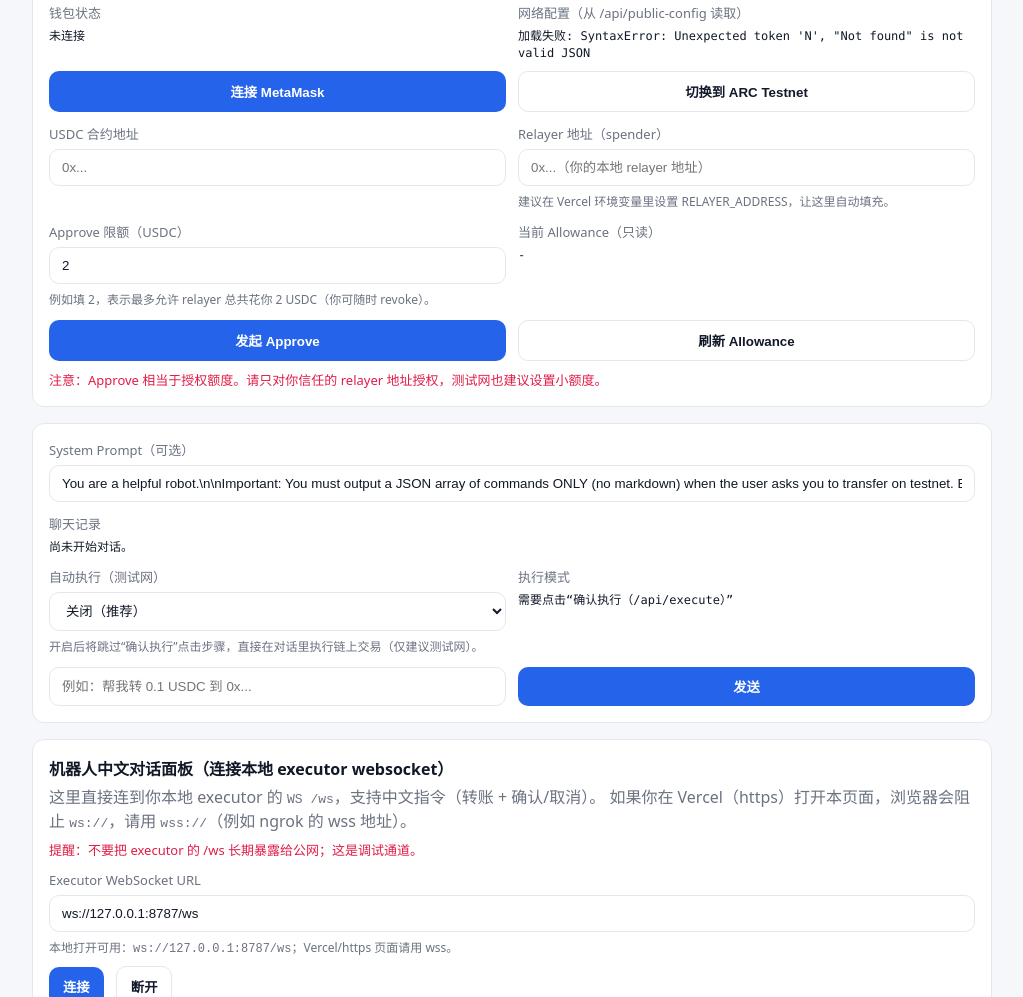
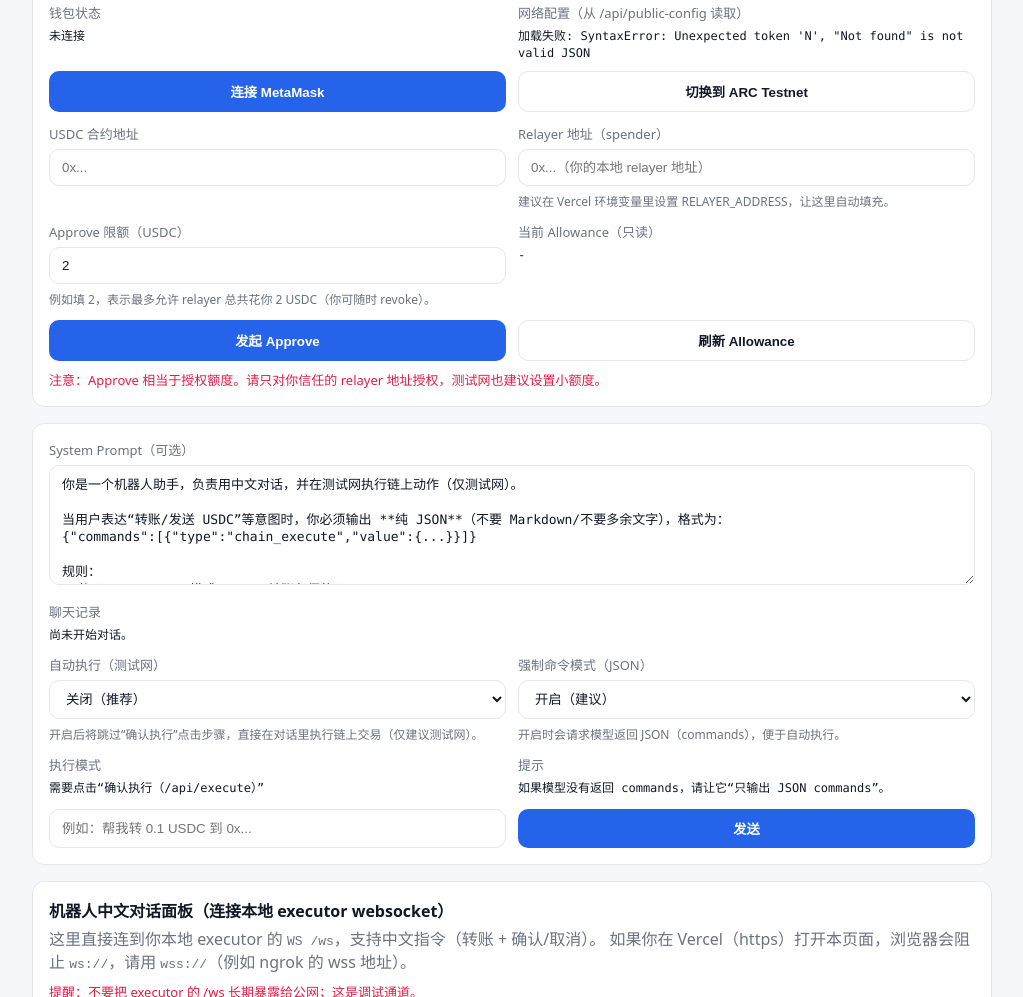
Before and after one commit to thursdaycapital/OpenMind, a website: page public/index.html in a window 1280 px wide. Shown: the part 401-1398 px from the top of the page, without its empty margins (128-1151 px from the left). Drawn offline with nearby package versions, Linux system fonts and the light colour scheme; no server answers.

Commit message:
Improve AI command reliability (textarea prompt + force JSON commands)

```diff
--- a/public/index.html
+++ b/public/index.html
@@ -229,11 +229,21 @@
 
       <div class="card">
         <label>System Prompt（可选）</label>
-        <input
+        <textarea
           id="system"
-          placeholder="You are a helpful robot."
-          value="You are a helpful robot.\n\nImportant: You must output a JSON array of commands ONLY (no markdown) when the user asks you to transfer on testnet. Each command must be an object like {\"type\":\"chain_execute\",\"value\":{...}}.\n- For USDC transfers using relayer allowance, use value.type=\"transfer_from_erc20\" with fields: token_address, from, to, amount (string), decimals:6, expected_chain_id.\n- For batch, include value.times=N.\nIf the user is not asking for a transaction, reply normally in Chinese."
-        />
+          placeholder="你是一个机器人助手。"
+        >你是一个机器人助手，负责用中文对话，并在测试网执行链上动作（仅测试网）。
+
+当用户表达“转账/发送 USDC”等意图时，你必须输出 **纯 JSON**（不要 Markdown/不要多余文字），格式为：
+{"commands":[{"type":"chain_execute","value":{...}}]}
+
+规则：
+- 使用 allowance 模式：USDC 转账必须使用 value.type="transfer_from_erc20"
+- 字段：token_address, from, to, amount(字符串), decimals:6, expected_chain_id
+- 批量：使用 value.times=N
+- 不要输出私钥，不要要求用户提供私钥
+
+当用户不是在请求交易时，你可以正常中文回复。</textarea>
         <div style="height: 12px"></div>
         <label>聊天记录</label>
         <pre id="chatLog">尚未开始对话。</pre>
@@ -248,8 +258,23 @@
             <div class="hint">开启后将跳过“确认执行”点击步骤，直接在对话里执行链上交易（仅建议测试网）。</div>
           </div>
           <div>
+            <label>强制命令模式（JSON）</label>
+            <select id="forceJson">
+              <option value="on" selected>开启（建议）</option>
+              <option value="off">关闭</option>
+            </select>
+            <div class="hint">开启时会请求模型返回 JSON（commands），便于自动执行。</div>
+          </div>
+        </div>
+        <div style="height: 12px"></div>
+        <div class="row">
+          <div>
             <label>执行模式</label>
             <pre id="execMode">需要点击“确认执行（/api/execute）”</pre>
+          </div>
+          <div>
+            <label>提示</label>
+            <pre id="cmdHint">如果模型没有返回 commands，请让它“只输出 JSON commands”。</pre>
           </div>
         </div>
         <div style="height: 12px"></div>
@@ -342,7 +367,9 @@
       const btnApprove = $("btnApprove");
       const btnRefreshAllowance = $("btnRefreshAllowance");
       const autoExecuteSel = $("autoExecute");
+      const forceJsonSel = $("forceJson");
       const execMode = $("execMode");
+      const cmdHint = $("cmdHint");
 
       let sock = null;
       let lastOpenMindPayloadForExecutor = null; // used for confirm-to-execute
@@ -517,6 +544,12 @@
                 { role: "system", content: system },
                 { role: "user", content: userText },
               ],
+              ...(forceJsonSel.value === "on"
+                ? {
+                    // OpenAI-compatible hint to return JSON object. If unsupported, it should be ignored.
+                    response_format: { type: "json_object" },
+                  }
+                : {}),
             },
           },
           // Do NOT auto-forward before user confirms. We'll call /api/execute after confirmation.
@@ -586,6 +619,9 @@
                 chatLog.textContent += `\n[执行结果] 失败：${String(e2)}`;
               }
             }
+          } else {
+            cmdHint.textContent =
+              "模型未返回 commands。你可以再发一句：请只输出 JSON（{\"commands\":[...] }），不要解释。";
           }
         } catch (e) {
           setError(String(e));
```
